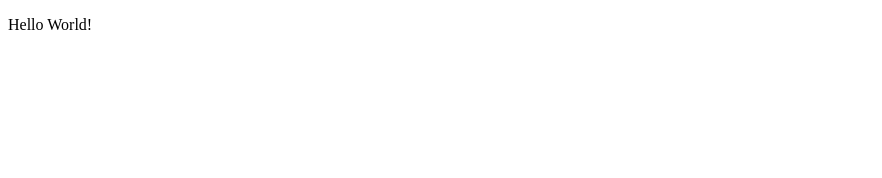
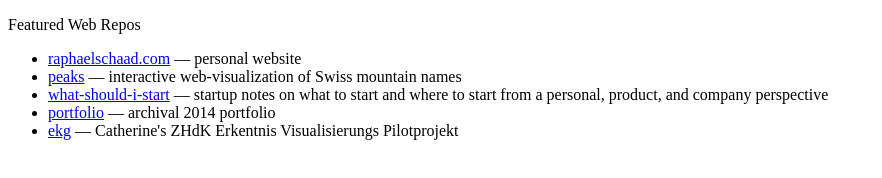
Before and after one commit to raphaelschaad/raphaelschaad.github.io, a plain HTML site: page index.html in a window 1280 px wide. Shown: the whole page, without its empty margins (0-882 px from the left). Drawn offline with Linux system fonts and the light colour scheme.

Commit message:
Add features web repos to placeholder GH page

```diff
--- a/index.html
+++ b/index.html
@@ -1,9 +1,17 @@
 <!DOCTYPE html>
-<html>
+<html lang="en-US">
   <head>
-    <meta charset="utf-8">
+    <meta charset="UTF-8">
+    <title>Raphael Schaad | GH Pages</title>
   </head>
   <body>
-    <p>Hello World!</p>
+    <p>Featured Web Repos</p>
+    <ul>
+      <li><a href="raphaelschaad.com">raphaelschaad.com</a> — personal website</li>
+      <li><a href="raphaelschaad.github.io/peaks">peaks</a> — interactive web-visualization of Swiss mountain names</li>
+      <li><a href="raphaelschaad.github.io/what-should-i-start">what-should-i-start</a> — startup notes on what to start and where to start from a personal, product, and company perspective</li>
+      <li><a href="raphaelschaad.github.io/portfolio">portfolio</a> — archival 2014 portfolio</li>
+      <li><a href="raphaelschaad.github.io/ekg">ekg</a> — Catherine's ZHdK Erkentnis Visualisierungs Pilotprojekt</li>
+    </ul>
   </body>
 </html>
```
